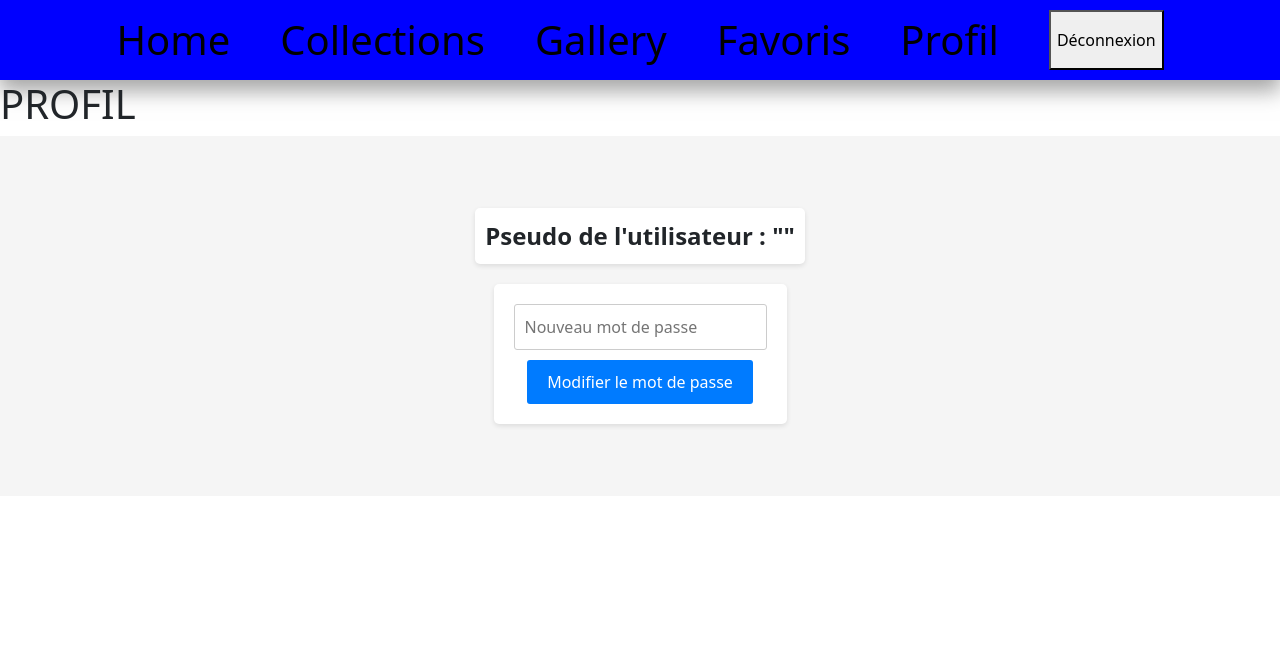
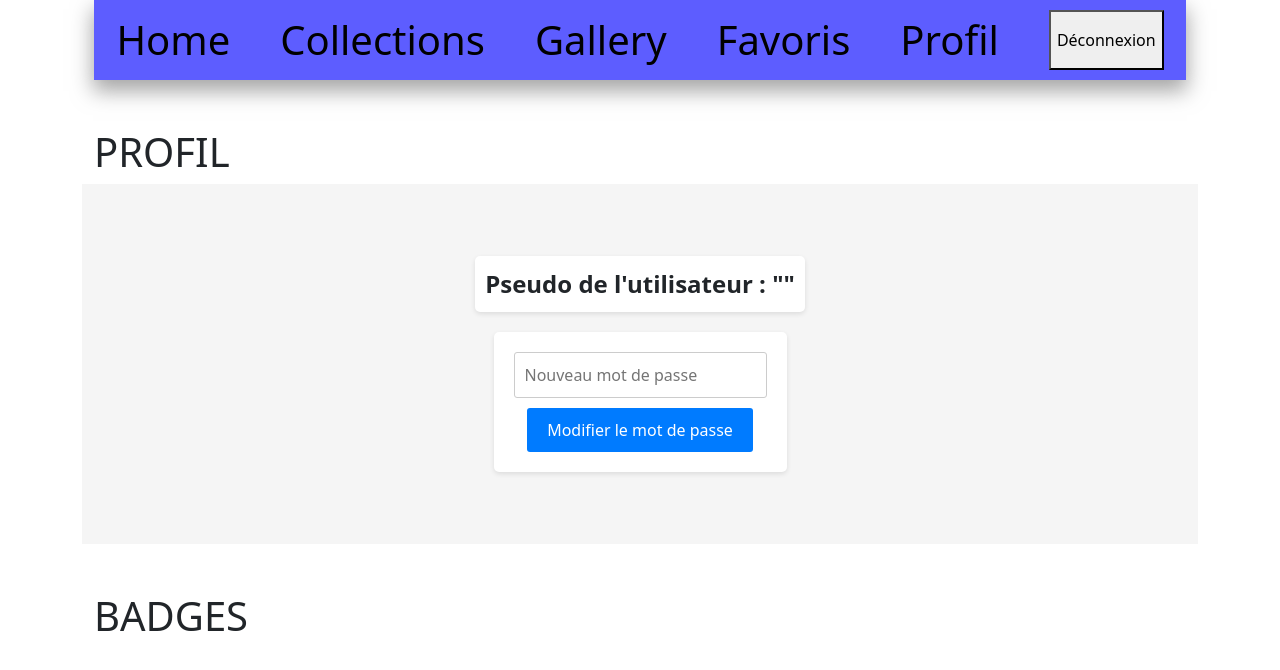
Before and after one commit to clarisse-lebaut/bookBuddy, a React (Vite) app in the folder app/: page /profil in a window 1280 px wide. Shown: the top 670 px of the page. Built offline with nearby package versions, Linux system fonts and the light colour scheme.

Commit message:
fast style - CSS + Boostrap : for a main east front

```diff
--- a/app/src/components/nav.jsx
+++ b/app/src/components/nav.jsx
@@ -6,6 +6,7 @@ import { useEffect } from "react";
 import DisconnectButton from "./disconnectButton";
 // import styll
 import "../assets/styles/nav.css";
+import { Container } from "react-bootstrap";
 
 export default function NavBar() {
   // Get ID in the URL
@@ -21,7 +22,8 @@ export default function NavBar() {
 
   return (
     <>
-      <nav className="nav-style">
+      <Container>
+        <nav className="nav-style position-sticky">
           <li className="li-style">
             <Link className="a-style" to={`/home`}>
               Home
@@ -49,6 +51,7 @@ export default function NavBar() {
           </li>
           <DisconnectButton />
         </nav>
+      </Container>
     </>
   );
 }
--- a/app/src/pages/Collections.jsx
+++ b/app/src/pages/Collections.jsx
@@ -1,7 +1,11 @@
-import { Container } from "react-bootstrap";
+// import params
 import { Navigate } from "react-router-dom";
+// imports component
 import BookComponent from "../components/BookComponent";
 import NavBar from "../components/nav.jsx";
+//import styles
+import "../App.css";
+import { Container } from "react-bootstrap";
 
 export default function Collections({ userId, collections, favorites }) {
   console.log(collections);
@@ -19,6 +23,8 @@ export default function Collections({ userId, collections, favorites }) {
   return (
     <Container>
       <NavBar></NavBar>
+      <h1 className="container mt-5">VOTRE ETAGERE</h1>
+      <p className="container mt-3">Ne perdez plus le fil de vos lecture passé, en cours et futur !</p>
       <div style={style} className="my-4">
         {collections.map((book, i) => (
           <BookComponent
--- a/app/src/pages/Favorites.jsx
+++ b/app/src/pages/Favorites.jsx
@@ -1,7 +1,11 @@
-import { Container } from "react-bootstrap";
+// import params
 import { Navigate } from "react-router-dom";
+// import components
 import BookComponent from "../components/BookComponent";
 import NavBar from "../components/nav.jsx";
+// import styles
+import "../App.css";
+import { Container } from "react-bootstrap";
 
 export default function Favorites({ userId, collections, favorites }) {
   console.log(favorites);
@@ -18,6 +22,8 @@ export default function Favorites({ userId, collections, favorites }) {
   return (
     <Container>
       <NavBar />
+      <h1 className="container mt-5">RETROUVEZ VOS COUP DE COEUR</h1>
+      <p className="container mt-3">Recommandé un livre et avoir oublié un titre ? Plus jamais !</p>
       <div style={style} className="my-4">
         {favorites.map((book, i) => (
           <BookComponent
--- a/app/src/pages/Gallery.jsx
+++ b/app/src/pages/Gallery.jsx
@@ -1,7 +1,10 @@
-import { Container } from "react-bootstrap";
+//import params
 import { Navigate } from "react-router-dom";
+//import component
 import BookComponent from "../components/BookComponent";
 import NavBar from "../components/nav.jsx";
+//import styles
+import { Container } from "react-bootstrap";
 
 export default function Gallery({ userId, books, collections, favorites }) {
   if (!userId && userId === "") {
@@ -18,6 +21,10 @@ export default function Gallery({ userId, books, collections, favorites }) {
     <>
       <Container>
         <NavBar />
+        <h1 className="container mt-5">LES LIVRES QUE D'AUTRES ONT LU !</h1>
+        <p className="container mt-3">
+          Un oubli ? Envie de faire au plus vite ? En manque d'inspi ? Faites votre choix !
+        </p>
         <div style={style} className="my-4">
           {books.map((book, i) => (
             <BookComponent
--- a/app/src/pages/Home.jsx
+++ b/app/src/pages/Home.jsx
@@ -1,9 +1,11 @@
-import React, { useState, useEffect } from "react";
+// import params and effects
+import React, { useEffect } from "react";
 import { useNavigate } from "react-router-dom";
-import { useParams } from "react-router-dom";
 // import components
 import NavBar from "../components/nav.jsx";
-import BookComponent from "../components/BookComponent.jsx";
+//import style
+import "../App.css";
+import { Container } from "react-bootstrap";
 
 export default function Home({ userId }) {
   const navigate = useNavigate();
@@ -20,8 +22,11 @@ export default function Home({ userId }) {
 
   return (
     <>
-      <NavBar></NavBar>
-      <h1>HOME</h1>
+      <Container>
+        <NavBar></NavBar>
+        <h1 className="container mt-5">HOME</h1>
+        <p className="container mt-3">page pour des recommandations de lecture</p>
+      </Container>
     </>
   );
 }
--- a/app/src/pages/LogUp.jsx
+++ b/app/src/pages/LogUp.jsx
@@ -1,7 +1,10 @@
+// import params and effects
 import React, { useState, useEffect } from "react";
 import { useParams } from "react-router-dom";
 import { useNavigate } from "react-router-dom";
 import { Link } from "react-router-dom";
+// import styles
+import "../App.css";
 import "../assets/styles/logStyle.css";
 import { Button } from "react-bootstrap";
 import { Form } from "react-bootstrap";
--- a/app/src/pages/Profil.jsx
+++ b/app/src/pages/Profil.jsx
@@ -5,7 +5,9 @@ import { useParams } from "react-router-dom";
 // import component
 import NavBar from "../components/nav.jsx";
 //import style
+import "../App.css";
 import "../assets/styles/profil.css";
+import { Container } from "react-bootstrap";
 
 export default function Profil() {
   const { id } = useParams();
@@ -32,8 +34,9 @@ export default function Profil() {
 
   return (
     <>
+      <Container>
         <NavBar />
-      <h1>PROFIL</h1>
+        <h1 className="container mt-5">PROFIL</h1>
         <div className="profile-container">
           <div className="username">Pseudo de l'utilisateur : ""</div>
           <form onSubmit={handleSubmit} className="password-form">
@@ -46,6 +49,8 @@ export default function Profil() {
             <Button type="submit">Modifier le mot de passe</Button>
           </form>
         </div>
+        <h1 className="container mt-5">BADGES</h1>
+      </Container>
     </>
   );
 }
--- a/app/src/pages/Welcome.jsx
+++ b/app/src/pages/Welcome.jsx
@@ -1,6 +1,7 @@
 import { Button } from "react-bootstrap";
 import { Link } from "react-router-dom";
 import "../assets/styles/welcome.css";
+import "../App.css";
 
 export default function Title() {
   return (
```
Also changed, not shown: app/src/pages/LogIn.jsx (+6 -3 lines). Lines whose indentation alone changed are shown as unchanged.
